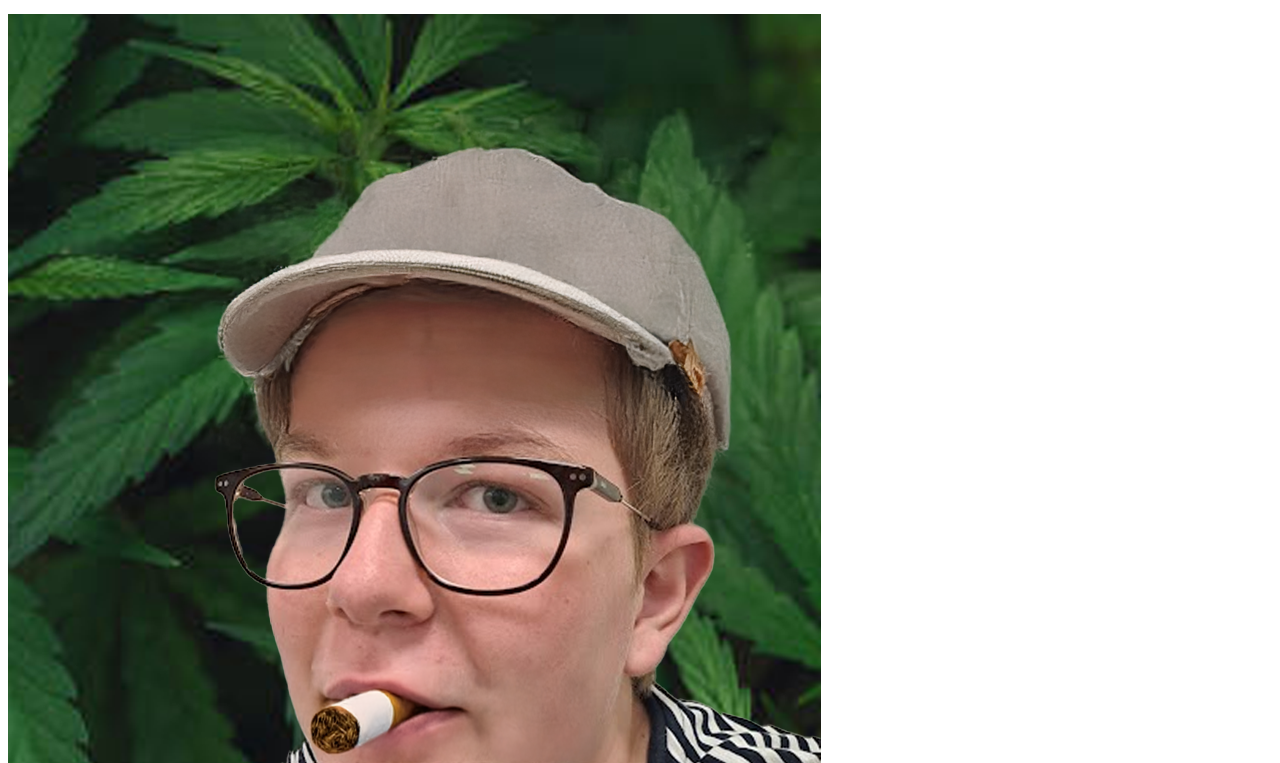
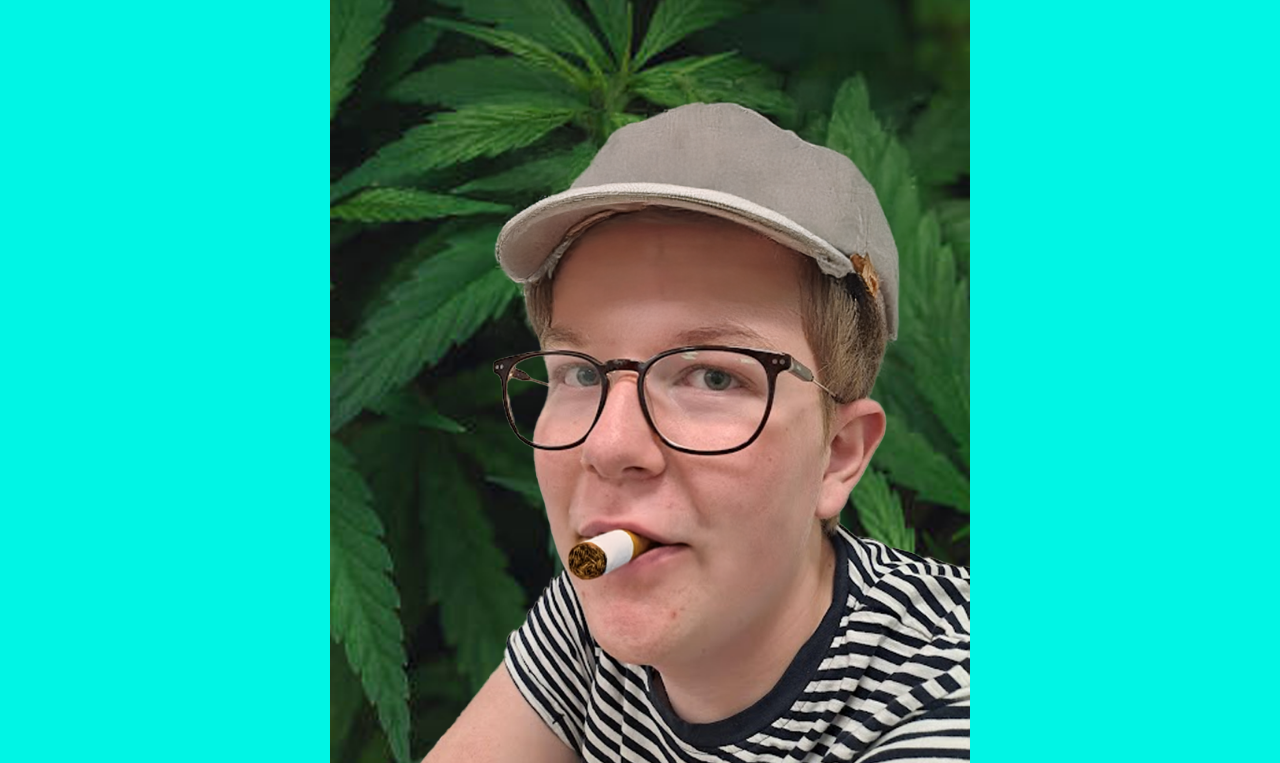
Before and after one commit to coolboiisak/CvHemsida, a plain HTML site: page index.html in a window 1280 px wide. Shown: the part 99-862 px from the top of the page. Drawn offline with Linux system fonts and the light colour scheme.

Commit message:
index.html

```diff
--- a/index.html
+++ b/index.html
@@ -1,7 +1,7 @@
 <!DOCTYPE html>
 <html lang="en">
 <head>
-    <link rel="stylesheet" href="stylesheet.css">
+    <link rel="stylesheet" href="index.css">
     <meta charset="UTF-8">
     <meta name="viewport" content="width=device-width, initial-scale=1.0">
     <title>CV</title>
```
